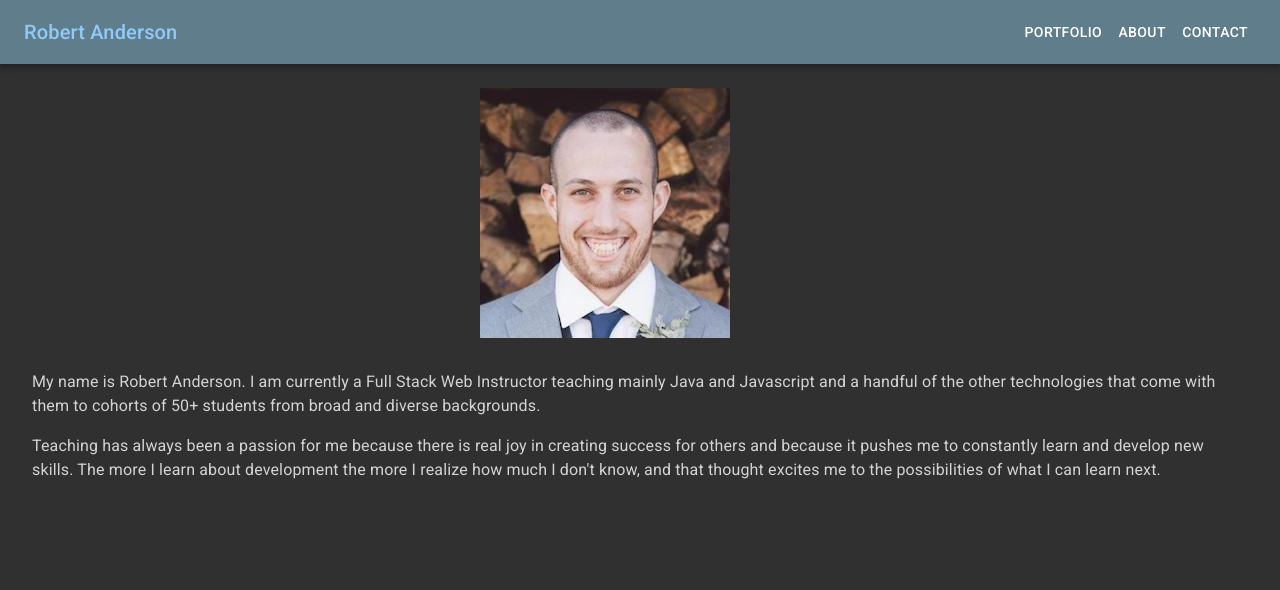
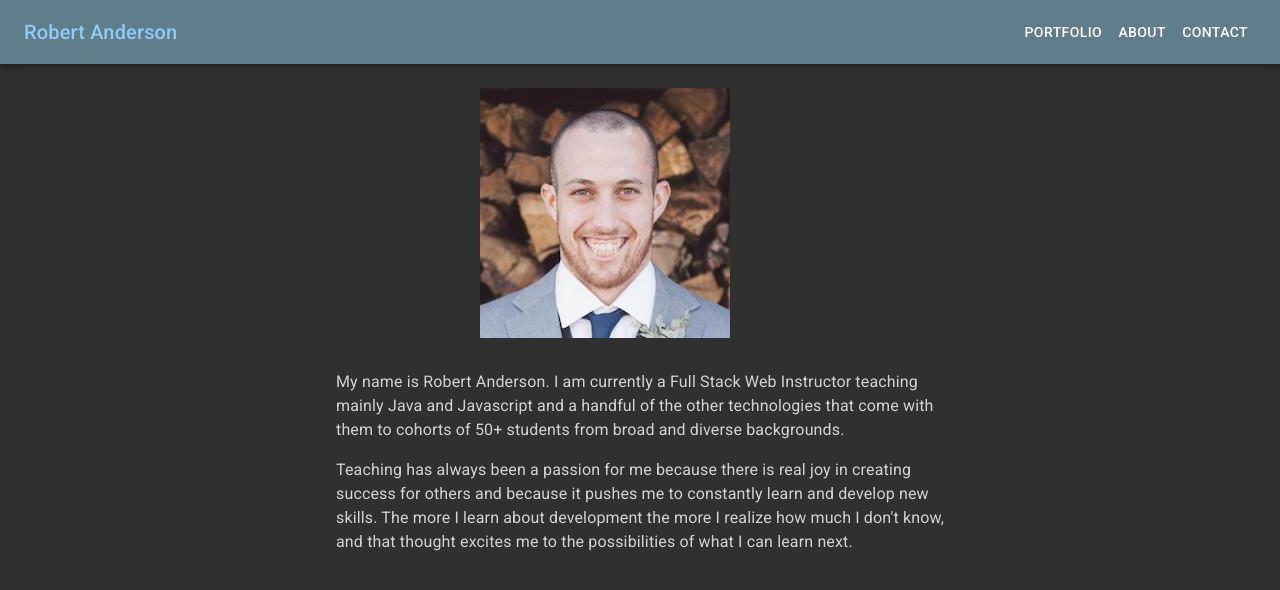
Before and after one commit to reanderson89/react-portfolio, a React (Create React App) app: page /#/ in a window 1280 px wide. Shown: the top 590 px of the page. Built offline with nearby package versions, Linux system fonts and the light colour scheme.

Commit message:
updated spacing on about page

```diff
--- a/src/pages/about/About.jsx
+++ b/src/pages/about/About.jsx
@@ -41,15 +41,18 @@ const About = ({color}) => {
             </Grid>
             </Grid>
             <Box m={2} p={2}>
-            <Grid container>
+            <Grid container   direction="column"
+  alignItems="center"
+  >
 
-            <Grid item sm={12} xs={12} >
+            <Grid item sm={6} xs={6} >
                 <Typography paragraph className={classes.typo}>{aboutMe}
                     </Typography>
+                    <Typography paragraph className={classes.typo}>{aboutMeCont}
+                    </Typography>
             </Grid>
-            <Grid item sm={12} xs={12} >
-                <Typography paragraph className={classes.typo}>{aboutMeCont}
-                    </Typography>
+            <Grid item sm={6} xs={6} >
+
             </Grid>
         </Grid>
         </Box>
```
Also changed, not shown: 1 other file (tests, documents, lock files or other folders).
